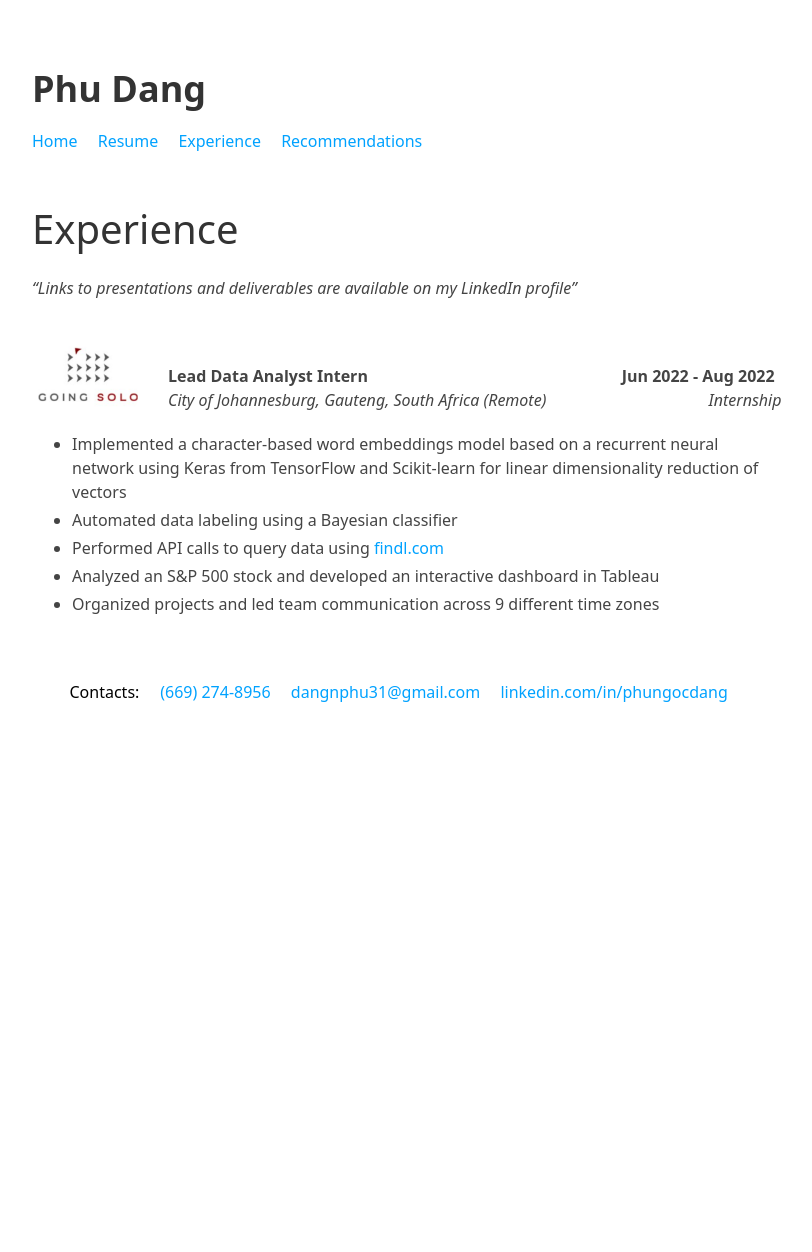
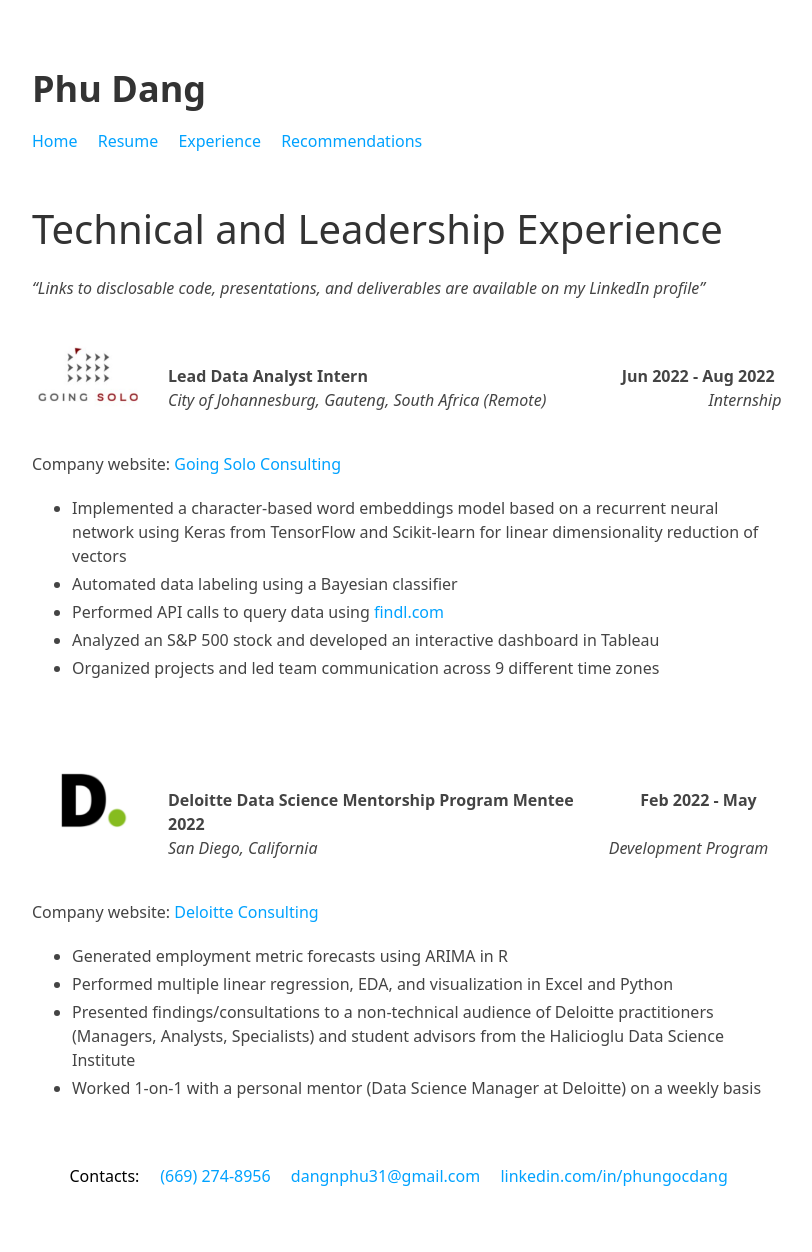
Before and after one commit to pndang/pndang.github.io, a Jekyll site: the page built from experience.md, in a window 1280 px wide. Shown: the whole page, without its empty margins (233-1045 px from the left). Built offline with Jekyll 4.4.1, drawn with Linux system fonts in a browser that asks for light colours; before the commit the page ends 900 px from its top, so only the background shows below that.

Commit message:
working on experience page

```diff
--- a/experience.md
+++ b/experience.md
@@ -1,8 +1,8 @@
 ---
-title: Experience
+title: Technical and Leadership Experience
 ---
 
-<em>"Links to presentations and deliverables are available on my LinkedIn profile"</em>
+<em>"Links to disclosable code, presentations, and deliverables are available on my LinkedIn profile"</em>
 
 
 
@@ -15,6 +15,8 @@ title: Experience
   Internship</em></p>
 </div>
 
+Company website: [Going Solo Consulting](https://goingsolo.com/)
+
 - Implemented a character-based word embeddings model based on a recurrent
 neural network using Keras from TensorFlow and Scikit-learn for linear
 dimensionality reduction of vectors
@@ -22,3 +24,21 @@ dimensionality reduction of vectors
 - Performed API calls to query data using [findl.com](https://findl.com/)
 - Analyzed an S&P 500 stock and developed an interactive dashboard in Tableau
 - Organized projects and led team communication across 9 different time zones
+
+<br>
+
+<div class="greeting-container">
+  <img src="assets/deloitte.png" alt="Deloitte" class="avatar" />
+  <p><strong><br>Deloitte Data Science Mentorship Program Mentee
+  &nbsp;&nbsp;&nbsp;&nbsp;&nbsp;&nbsp;&nbsp;&nbsp;&nbsp;&nbsp;&nbsp;&nbsp;&nbsp;&nbsp;
+  Feb 2022 - May 2022</strong><em><br>San Diego, California
+  &nbsp;&nbsp;&nbsp;&nbsp;&nbsp;&nbsp;&nbsp;&nbsp;&nbsp;&nbsp;&nbsp;&nbsp;&nbsp;&nbsp;&nbsp;&nbsp;&nbsp;&nbsp;&nbsp;&nbsp;&nbsp;&nbsp;&nbsp;&nbsp;&nbsp;&nbsp;&nbsp;&nbsp;&nbsp;&nbsp;&nbsp;&nbsp;&nbsp;&nbsp;&nbsp;&nbsp;&nbsp;&nbsp;&nbsp;&nbsp;&nbsp;&nbsp;&nbsp;&nbsp;&nbsp;&nbsp;&nbsp;&nbsp;&nbsp;&nbsp;&nbsp;&nbsp;&nbsp;&nbsp;&nbsp;&nbsp;&nbsp;&nbsp;&nbsp;&nbsp;&nbsp;&nbsp;&nbsp;&nbsp;&nbsp;&nbsp;&nbsp;&nbsp;
+  Development Program</em></p>
+</div>
+
+Company website: [Deloitte Consulting](https://www2.deloitte.com/global/en/services/consulting-deloitte.html)
+
+- Generated employment metric forecasts using ARIMA in R
+- Performed multiple linear regression, EDA, and visualization in Excel and Python
+- Presented findings/consultations to a non-technical audience of Deloitte practitioners (Managers, Analysts, Specialists) and student advisors from the Halicioglu Data Science Institute
+- Worked 1-on-1 with a personal mentor (Data Science Manager at Deloitte) on a weekly basis
```
Also changed, not shown: recommendations.md (+0 -4 lines), assets/deloitte.png (added), 1 other file.
